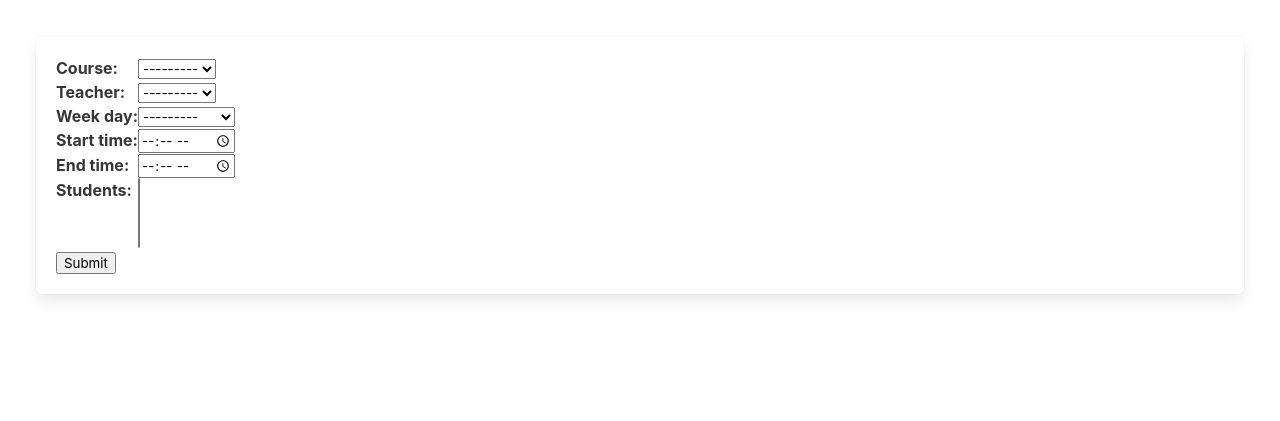
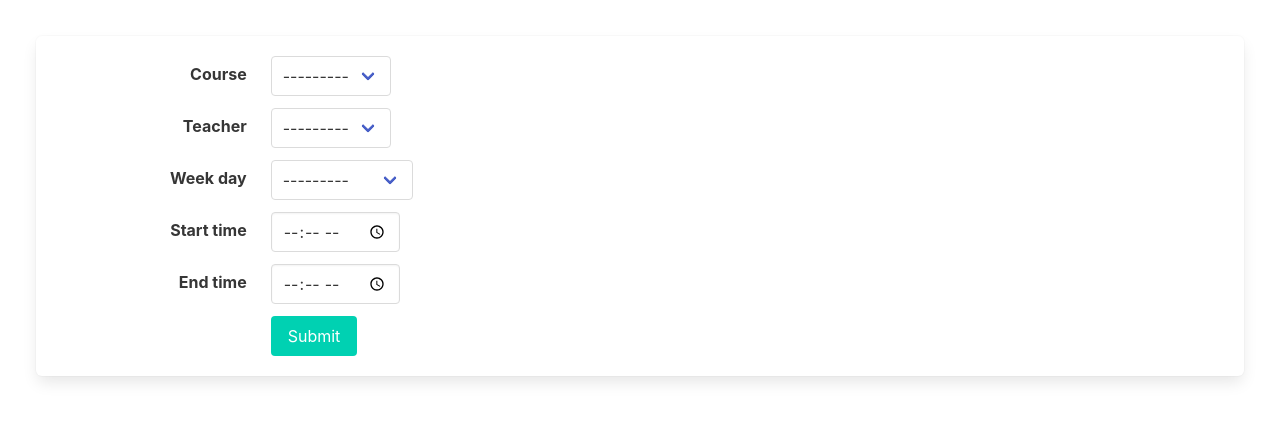
Before and after one commit to sgazda94/DjangoLMS, a Django app: page /groups/create/ in a window 1280 px wide. Shown: the part 56-477 px from the top of the page. Run offline with Django 3.2, Linux system fonts and the light colour scheme; data that the repository does not hold is empty; parts of the project's set-up code (start-up, migrations or seed data) failed here and were passed over; some libraries are stand-ins or nearby versions.

Commit message:
groups forms updated to bulma

```diff
--- a/dj_schulx/groups/forms.py
+++ b/dj_schulx/groups/forms.py
@@ -1,10 +1,13 @@
 from datetime import date
 
 from django import forms
+from django.contrib.auth import get_user_model
 
 from dj_schulx.users.models import Teacher
 
 from .models import Group, Lesson
+
+active_user = get_user_model()
 
 
 class DateInput(forms.DateInput):
@@ -32,10 +35,9 @@ class GroupForm(forms.ModelForm):
 
 
 class LessonForm(forms.ModelForm):
-    def __init__(self, *args, **kwargs):
-
-        if "user" in kwargs:
-            user = kwargs.pop("user")
+    def __init__(self, user, *args, **kwargs):
+        if "group" in kwargs:
+            # user = kwargs.pop("user")
             group = kwargs.pop("group")
             group = Group.objects.get(id=group)
             super(LessonForm, self).__init__(*args, **kwargs)
@@ -44,6 +46,7 @@ class LessonForm(forms.ModelForm):
             self.fields["start_time"].initial = group.start_time
             self.fields["end_time"].initial = group.end_time
             self.fields["date"].initial = date.today
+            # self.__init__.kwargs += {"group": group}
         else:
             super(LessonForm, self).__init__(*args, **kwargs)
 
--- a/dj_schulx/groups/models.py
+++ b/dj_schulx/groups/models.py
@@ -40,7 +40,7 @@ class Group(models.Model):
         return reverse("groups:group-detail", kwargs={"pk": self.id})
 
     def __str__(self):
-        return f"{self.week_day} {self.course} {self.start_time} - {self.end_time}"
+        return f"{self.get_week_day_display()} /  {self.course} /  {self.start_time} - {self.end_time} "
 
 
 class Lesson(models.Model):
--- a/dj_schulx/groups/views.py
+++ b/dj_schulx/groups/views.py
@@ -35,13 +35,13 @@ class GroupListView(LoginRequiredMixin, ListView):
 class GroupCreateView(CreateView):
     model = Group
     form_class = GroupForm
-    template_name = "groups/create_update_form.html"
+    template_name = "groups/group_form.html"
 
 
 class GroupUpdateView(LoginRequiredMixin, UpdateView):
     model = Group
     fields = "__all__"
-    template_name = "groups/create_update_form.html"
+    template_name = "groups/group_form.html"
 
 
 class GroupDeleteView(LoginRequiredMixin, DeleteView):
@@ -82,12 +82,13 @@ def create_lesson(request, group_id):
                 reverse("groups:lesson-detail", kwargs={"pk": lesson.id})
             )
     else:
-        form = LessonForm(user=active_user, group=group_id)
+        form = LessonForm(group=group_id, user=request.user)
+        group = Group.objects.get(id=group_id)
 
-    return render(request, "groups/create_update_form.html", {"form": form})
+    return render(request, "groups/lesson_form.html", {"form": form, "group": group})
 
 
 class LessonUpdateView(LoginRequiredMixin, UpdateView):
     model = Lesson
     fields = "__all__"
-    template_name = "groups/create_update_form.html"
+    template_name = "groups/lesson_form.html"
--- a/dj_schulx/templates/courses/course_detail.html
+++ b/dj_schulx/templates/courses/course_detail.html
@@ -8,8 +8,8 @@
     <div class="is-flex mb-3">
         <h4><a href="{{ lesson.get_absolute_url  }}">Lesson {{lesson.course_order}}: {{ lesson.title }}</a> </h4>
 
-        <a type="button" class="button is-primary mx-2" href="{{ lesson.get_absolute_url}}/update">Update</a>
-        <a type="button" class="button is-danger" href="{{ lesson.get_absolute_url}}/delete">Delete</a>
+        <a type="button" class="button is-primary is-small mx-2" href="{{ lesson.get_absolute_url}}/update">Update</a>
+        <a type="button" class="button is-danger is-small" href="{{ lesson.get_absolute_url}}/delete">Delete</a>
     </div>
     <p>Description: {{ lesson.description }}</p>
     {%  endfor %}
--- a/dj_schulx/templates/groups/create_update_form.html
+++ /dev/null
@@ -1,17 +0,0 @@
-{% extends "base.html" %}
-
-
-{% block content %}
-  <div class="row justify-content-start">
-    <div class="col-6">
-  <form action="" method="post">
-    {% csrf_token %}
-    <table>
-        {{ form}}
-    </table>
-    <input type="submit" value="Submit">
-  </form>
-  </div>
-  </div>
-
-{% endblock %}
--- a/dj_schulx/templates/groups/group_detail.html
+++ b/dj_schulx/templates/groups/group_detail.html
@@ -11,8 +11,8 @@
 
     {% for lesson in lesson_list %}
         <br>
-        <h3 class="d-inline">{{ lesson.number }}. Date: {{ lesson.date }} Time: {{ lesson.start_time }} - {{ lesson.end_time }}</h3>
-        <a  class="d-inline btn btn-success"  role="button" >Start Lesson</a>
+        <h3>{{ lesson.number }}. Date: {{ lesson.date }} Time: {{ lesson.start_time }} - {{ lesson.end_time }}</h3>
+        <a class="button is-link"  role="button" >Start Lesson</a>
         <p>Lesson Script: {{ lesson.lesson_script }}</p>
 
 
--- /dev/null
+++ b/dj_schulx/templates/groups/group_form.html
@@ -0,0 +1,87 @@
+{% extends "base.html" %}
+{% load widget_tweaks %}
+
+{% block content %}
+<form action="" method="post">
+  {% csrf_token %}
+
+
+  <div class="field is-horizontal">
+    <div class="field-label is-normal">
+      <label class="label">Course</label>
+    </div>
+    <div class="field-body">
+      <div class="control">
+        <div class="select">
+          {% render_field form.course %}
+        </div>
+      </div>
+    </div>
+  </div>
+
+  <div class="field is-horizontal">
+    <div class="field-label is-normal">
+      <label class="label">Teacher</label>
+    </div>
+    <div class="field-body">
+      <div class="control">
+        <div class="select">
+          {% render_field form.teacher %}
+        </div>
+      </div>
+    </div>
+  </div>
+
+  <div class="field is-horizontal">
+    <div class="field-label is-normal">
+      <label class="label">Week day</label>
+    </div>
+    <div class="field-body">
+      <div class="control">
+        <div class="select">
+          {% render_field form.week_day %}
+        </div>
+      </div>
+    </div>
+  </div>
+
+  <div class="field is-horizontal">
+    <div class="field-label is-normal">
+      <label class="label">Start time</label>
+    </div>
+    <div class="field-body">
+      <div class="control">
+        {% render_field form.start_time class="input" %}
+      </div>
+    </div>
+  </div>
+
+  <div class="field is-horizontal">
+    <div class="field-label is-normal">
+      <label class="label">End time</label>
+    </div>
+    <div class="field-body">
+      <div class="control">
+        {% render_field form.end_time class="input" %}
+      </div>
+    </div>
+  </div>
+    <div class="field is-horizontal">
+      <div class="field-label">
+        <!-- Left empty for spacing -->
+      </div>
+      <div class="field-body">
+        <div class="field">
+          <div class="control">
+            <button class="button is-primary">
+              Submit
+            </button>
+          </div>
+        </div>
+      </div>
+    </div>
+</form>
+
+
+{% endblock %}
+Lorem ipsum dolor, sit amet consectetur adipisicing elit. Assumenda modi quaerat minima voluptatem aperiam libero error sit tempore! Iste voluptatum voluptatem provident! Rem repudiandae ullam sed similique voluptas, sint sit!
```
Also changed, not shown: dj_schulx/templates/groups/lesson_form.html (added, +101 -0 lines).
